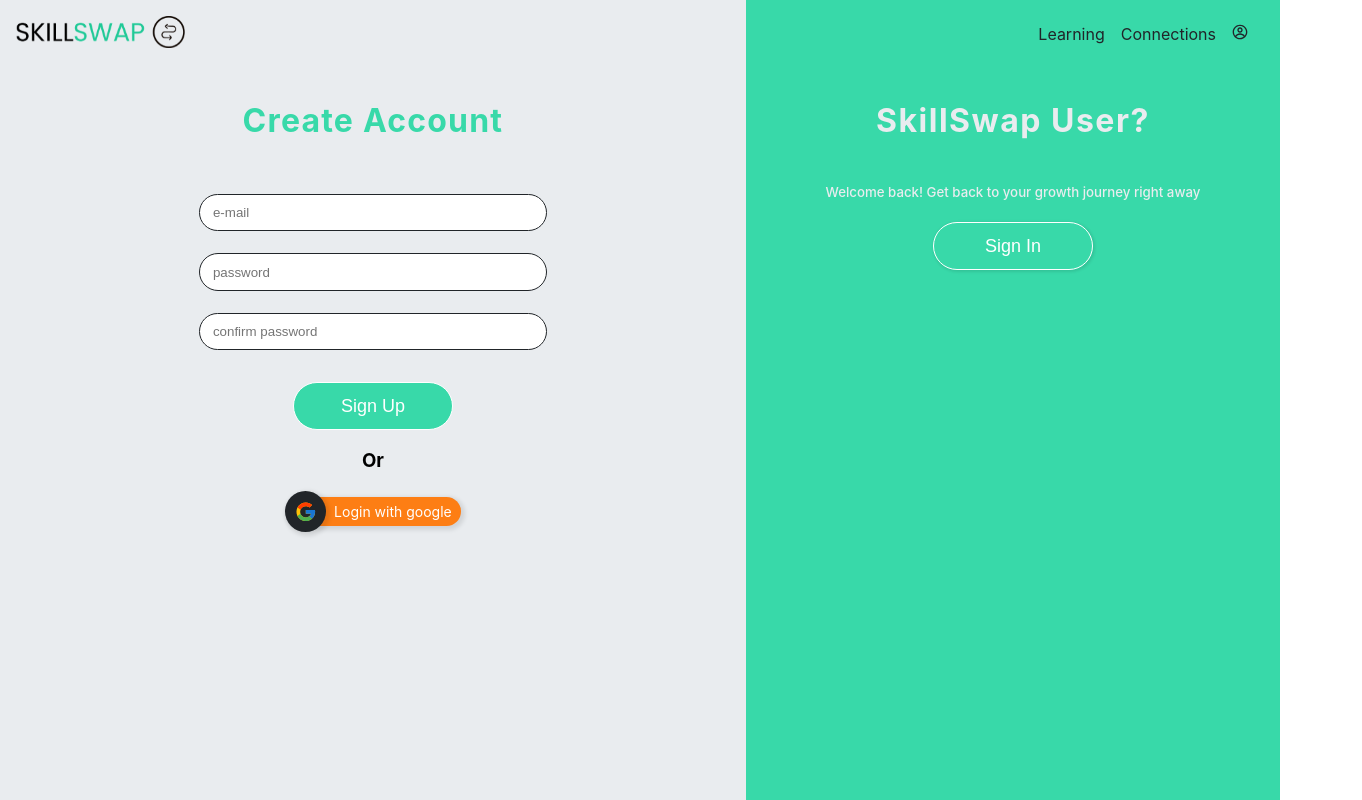
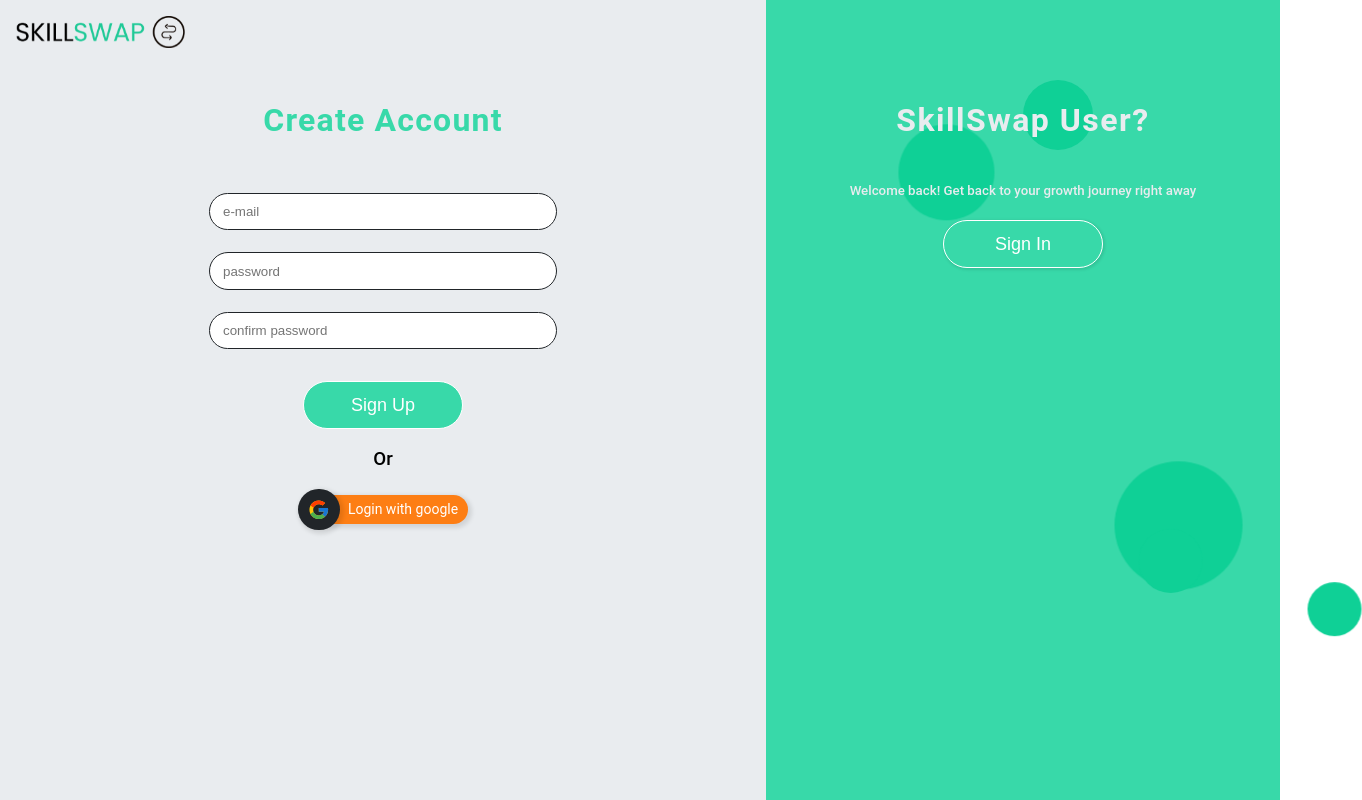
Before and after one commit to gouvisPan/Skillswap, a React (Create React App) app in the folder client/: page / in a window 1280 px wide. Shown: the top 800 px of the page, 1362 px wide, since content can reach past the window. Built offline with nearby package versions, Linux system fonts and the light colour scheme.

Commit message:
auth-commit

```diff
--- /dev/null
+++ b/client/src/components/Header/UI/shapes/Shapes.scss
@@ -0,0 +1,77 @@
+@import '../../../../sass/global';
+
+.shapes{
+
+    &__circle{
+        background-color: $color-primary-dark;
+        filter: brightness(125%);
+        border-radius: 20rem;
+        position: absolute;
+        gap: 3rem;
+        z-index: -1;
+
+
+        &--1{
+            padding: 4rem;
+            animation: move1 15s infinite;
+        }
+
+        &--2{
+            padding: 3rem;
+            animation: move2 5s infinite;
+        }
+
+        &--3{
+            padding: 2rem;
+            animation: move3 5s infinite;
+        }
+
+        &--4{
+            padding: 1.7rem;
+            animation: move4 5s infinite;
+        }
+        &--5{
+            padding: 2.2rem;
+            animation: move5 5s infinite;
+        }
+
+
+    }
+
+}
+
+@keyframes move1{
+    0%, 100%{
+        transform: translateY(0px);
+    }
+    50%{
+        transform: translateY(25rem) translateX(6rem) ;
+    }
+
+}
+@keyframes move2{
+    0%, 100%{
+        transform: translateY(0rem)  translateX(-10rem);
+    }
+    50%{
+        transform: translateY(10rem)  translateX(-2rem) ;
+    }
+}
+
+@keyframes move3{
+    0%, 100%{
+        transform: translateY(30rem)  translateX(10rem);
+    }
+    50%{
+        transform: translateY(23rem)  translateX(0rem) ;
+    }
+}
+
+@keyframes move4{
+    0%, 100%{
+        transform: translateY(30rem)  translateX(20rem);
+    }
+    50%{
+        transform: translateY(35rem)  translateX(12rem) ;
+    }
+}
--- /dev/null
+++ b/client/src/components/Header/UI/shapes/Shapes.tsx
@@ -0,0 +1,16 @@
+import React from 'react'
+import "./Shapes.scss";
+
+const Shapes = () => {
+  return (
+    <div className='shapes'>
+      <span className='shapes__circle shapes__circle--1'></span>
+      <span className='shapes__circle shapes__circle--2'></span>
+      <span className='shapes__circle shapes__circle--3'></span>
+      <span className='shapes__circle shapes__circle--4'></span>
+      <span className='shapes__circle shapes__circle--5'></span>
+    </div>
+  )
+}
+
+export default Shapes
--- a/client/src/pages/auth/register/Register.scss
+++ b/client/src/pages/auth/register/Register.scss
@@ -3,6 +3,7 @@
 .register{
     display: flex;
     width: 100%;
+
 
     &__left{
         flex-grow: .75;
@@ -19,7 +20,9 @@
            letter-spacing: 1.2px;
            font-weight: 700;
         }
-
+        h3{
+            font-weight: 500;
+        }
         &--google{
             display: flex;
             align-items: center;
@@ -52,8 +55,10 @@
     }
 
     &__right{
+        z-index: 2;
         flex-grow: .3;
         background-color: $color-primary-light;
+        // background: linear-gradient(90deg, $color-primary-light 0%, $color-primary 100%);
         padding-top: 5rem;
         display: flex;
         flex-direction: column;
--- a/client/src/pages/auth/register/Register.tsx
+++ b/client/src/pages/auth/register/Register.tsx
@@ -4,6 +4,7 @@
 import { useState } from 'react'
 import {FcGoogle} from 'react-icons/fc'
 import {ImFacebook} from 'react-icons/im'
+import Shapes from '../../../components/Header/UI/shapes/Shapes'
 
 const Register = () => {
   const [isRegistered, setIsRegister] = useState(false);
@@ -21,6 +22,7 @@
 
       </div>
       <div className="register__right">
+        <Shapes/>
         <h1>SkillSwap User?</h1>
         <h5>Welcome back! Get back to your growth journey right away</h5>
         <button>Sign In</button>
--- a/client/src/sass/_global.scss
+++ b/client/src/sass/_global.scss
@@ -4,11 +4,11 @@
 
 body {
   margin: 0;
-  font-family: -apple-system, BlinkMacSystemFont, "Segoe UI", "Roboto", "Oxygen",
-    "Ubuntu", "Cantarell", "Fira Sans", "Droid Sans", "Helvetica Neue",
-    sans-serif;
+  font-family: source-code-pro, Menlo, Monaco, Consolas, "Courier New",
+  monospace;
   -webkit-font-smoothing: antialiased;
   -moz-osx-font-smoothing: grayscale;
+  font-family: "Roboto";
 }
 
 code {
```
